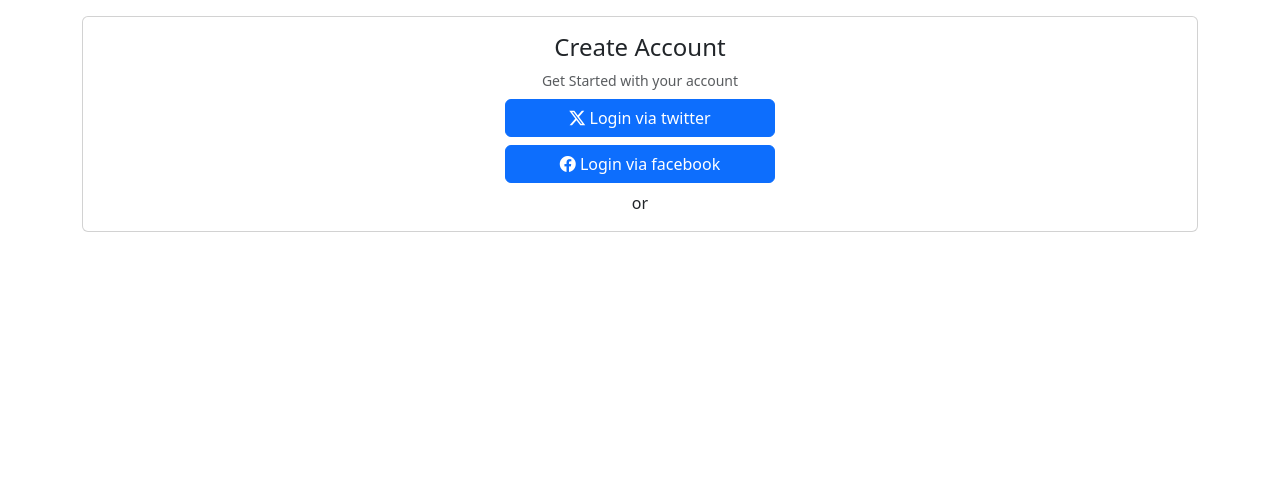
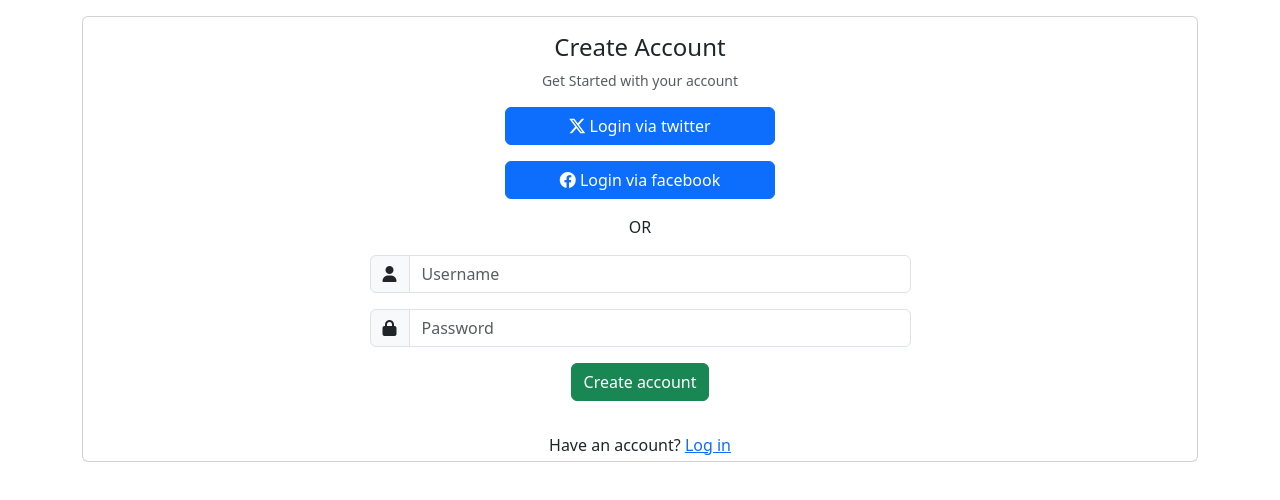
Before and after one commit to pvergoulis/CF-Web7, a plain HTML site: page chapter-boostrap/example-8-bootstrap.html in a window 1280 px wide. Drawn offline with nearby package versions, Linux system fonts and the light colour scheme.

Commit message:
completed

```diff
--- a/chapter-boostrap/example-8-bootstrap.html
+++ b/chapter-boostrap/example-8-bootstrap.html
@@ -6,11 +6,11 @@
     <meta name="viewport" content="width=device-width, initial-scale=1.0">
     <link href="https://cdn.jsdelivr.net/npm/bootstrap@5.3.3/dist/css/bootstrap.min.css" rel="stylesheet"
         integrity="sha384-QWTKZyjpPEjISv5WaRU9OFeRpok6YctnYmDr5pNlyT2bRjXh0JMhjY6hW+ALEwIH" crossorigin="anonymous">
-    <!-- <link rel="stylesheet" href="https://cdnjs.cloudflare.com/ajax/libs/font-awesome/6.7.2/css/all.min.css"
+    <link rel="stylesheet" href="https://cdnjs.cloudflare.com/ajax/libs/font-awesome/6.7.2/css/all.min.css"
         integrity="sha512-Evv84Mr4kqVGRNSgIGL/F/aIDqQb7xQ2vcrdIwxfjThSH8CSR7PBEakCr51Ck+w+/U6swU2Im1vVX0SVk9ABhg=="
-        crossorigin="anonymous" referrerpolicy="no-referrer" /> -->
+        crossorigin="anonymous" referrerpolicy="no-referrer" />
 
-        <link rel="stylesheet" href="https://cdn.jsdelivr.net/npm/bootstrap-icons@1.11.3/font/bootstrap-icons.css
+    <link rel="stylesheet" href="https://cdn.jsdelivr.net/npm/bootstrap-icons@1.11.3/font/bootstrap-icons.css
         ">
     <title>Document</title>
 </head>
@@ -24,30 +24,48 @@
                     Create Account
                 </div>
 
-                <div class="text-center small text-muted mb-2">
+                <div class="text-center small text-muted mb-3">
                     Get Started with your account
                 </div>
 
-                <div class="d-flex justify-content-center mb-2">
+                <div class="d-flex justify-content-center mb-3">
                     <a class="btn btn-primary col-7 col-sm-6 col-md-5 col-lg-4 col-xl-3 " href="" role="button">
                         <!-- <i class="fa-brands fa-x-twitter pe-5"></i> -->
                         <i class="bi bi-twitter-x"></i>
                         Login via twitter
-                        </a>
+                    </a>
                 </div>
 
-                <div class="d-flex justify-content-center mb-2">
+                <div class="d-flex justify-content-center mb-3">
                     <a class="btn btn-primary col-7 col-sm-6 col-md-5 col-lg-4 col-xl-3" href="" role="button">
                         <!-- <i class="fa-brands fa-facebook pe-4"></i> -->
                         <i class="bi bi-facebook"></i>
                         Login via facebook
-                        </a>
+                    </a>
                 </div class="text-center">
 
-                <div class="d-flex justify-content-center">
-                    or
+                <div class="text-center mb-3">
+                    OR
+                </div>
+                <div class="input-group w-50 mx-auto mb-3">
+                    <span class="input-group-text"><i class="fa-solid fa-user"></i></span>
+                    <input type="text" class="form-control" placeholder="Username">
+                </div>
+
+                <div class="input-group w-50 mx-auto mb-3">
+                    <span class="input-group-text"><i class="fa-solid fa-lock"></i></span>
+                    <input type="password" class="form-control" placeholder="Password">
+                </div>
+
+                <div class="d-flex justify-content-center mb-3">
+                    <button type="submit" class="btn btn-success">Create account</button>
                 </div>
             </div>
+                <div class="text-center mb-1">
+                    <span>Have an account?
+                        <a href="">Log in</a>
+                    </span>
+                </div>
         </div>
     </div>
 
```
